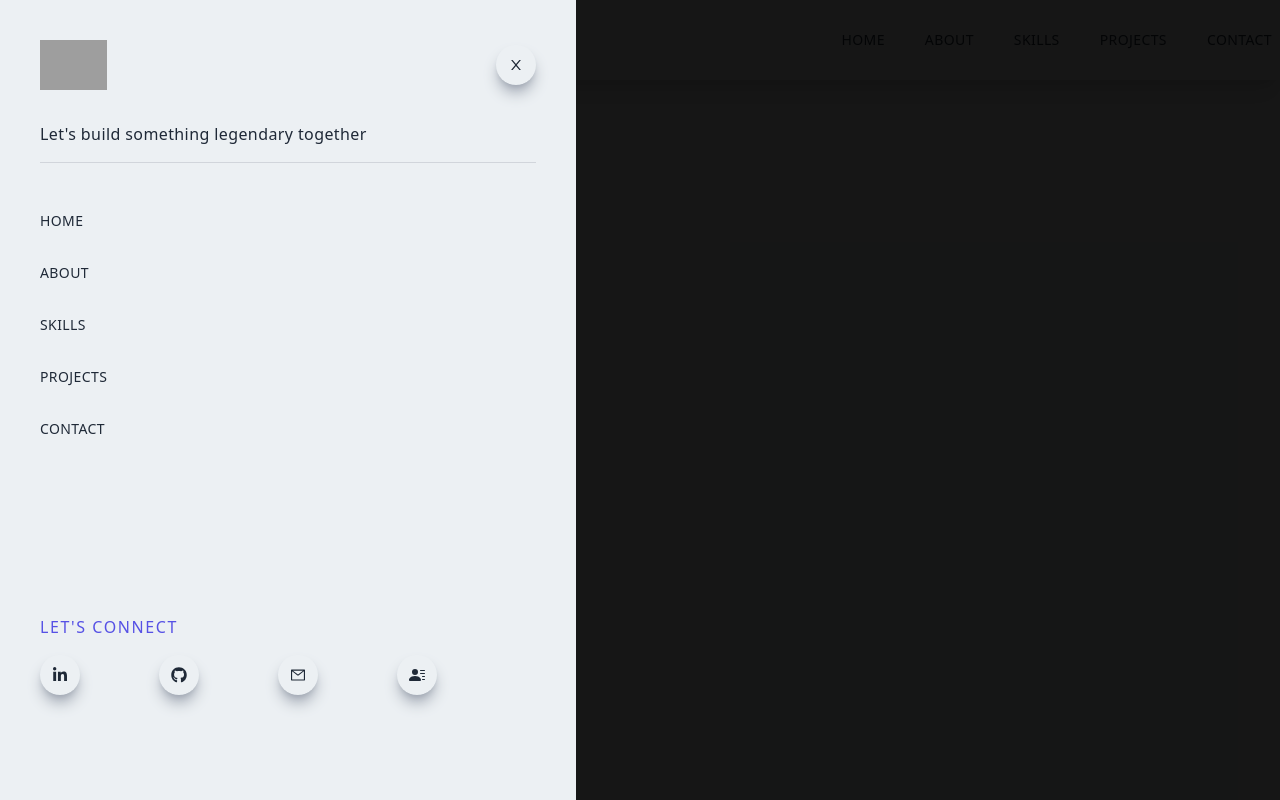
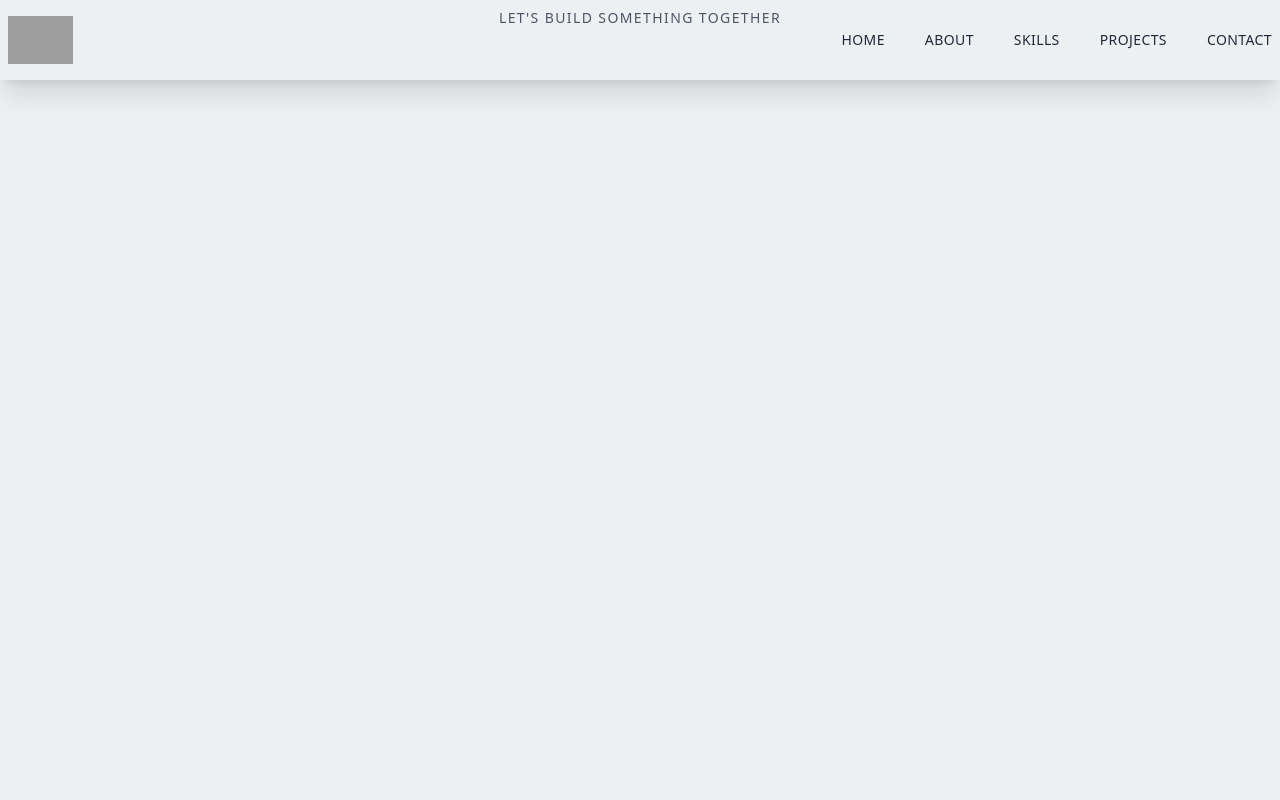
Before and after one commit to FirstFirstFirstFirst/Portfolio-, a Next.js app: page / in a window 1280 px wide. Built offline with nearby package versions, Linux system fonts and the light colour scheme; grey boxes are pictures that could not be loaded.

Commit message:
Add event and Main.jsx

```diff
--- /dev/null
+++ b/components/Main.jsx
@@ -0,0 +1,16 @@
+import React from 'react';
+
+const Main = () => {
+    return (
+        <div className='w-full h-screen text-center'>
+            <div className='max-w-[1240px] w-full h-full mx-auto p-2 flex justify-center item-center'>
+                <div>
+
+                    <p className='uppercase text-sm tracking-widest text-gray-600'>LET'S BUILD SOMETHING TOGETHER</p>
+                </div>
+            </div>
+        </div>
+    )
+}
+
+export default Main;
--- a/components/Navbar.jsx
+++ b/components/Navbar.jsx
@@ -10,8 +10,9 @@
 const Navbar = () => {
     const [nav, setNav] = useState(false);
     const handleNav = () => {
-        setNav(true);
+        setNav(!nav);
     };
+
     return (
         <div className='fixed w-full h-20 shadow-xl z-[100]'>
             <div className="flex justify-between items-center w-full h-full px-2 2xl:px-16">
@@ -44,9 +45,14 @@
                     </div>
                 </div>
             </div>
-            <div className={!nav ? 'fixed left-0 top-0 w-full h-screen bg-black/70' : ''}>
-                <div className="fixed left-0 top-0 w-full h-screen bg-black/70">
-                    <div className="fixed left-0 top-0 w-[75%] sm:w-[60%] md:w-[45%] h-screen bg-[#ecf0f3] p-10 ease-in duration-500">
+
+            <div className={nav ? 'md:hidden fixed left-0 top-0 w-full h-screen bg-black/70' : ''}>
+                <div className={
+                            nav
+                            ? 'fixed left-0 top-0 w-[75%] sm:w-[60%] md:w-[45%] h-screen bg-[#ecf0f3] p-10 ease-in duration-500'
+                            : 'fixed left-[-100%] top-0 p-10 ease-in duration-500'
+                        }
+                >
                     <div>
                         <div className="flex w-full items-center justify-between">
                             <Image
@@ -81,7 +87,7 @@
                                 <li className="py-4 text-sm">Contact</li>
                             </Link>
                         </ul>
-                            <div  className="pt-40">
+                        <div className="pt-40">
                             <p className="uppercase tracking-widest text-[#5651e5]">Let's  Connect</p>
                             <div className="flex flex-row items-center justify-between my-4 w-full sm:w-[80%]">
                                 <div className="rounded-full shadow-lg shadow-gray-400 p-3 cursor-pointer hover:scale-105 ease-in duration-300">
@@ -102,7 +108,6 @@
                 </div>
             </div>
         </div>
-        </div>
     )
 }
 export default Navbar;
--- a/src/app/page.tsx
+++ b/src/app/page.tsx
@@ -1,12 +1,12 @@
 import Navbar from '../../components/Navbar'
-
+import Main from '../../components/Main'
 import './globals.css'
 
 export default function Home() {
   return (
     <div>
-
       <Navbar/>
+      <Main />
     </div>
 
 
```
Also changed, not shown: public/assets/images.png (added). Lines whose indentation alone changed are shown as unchanged.
